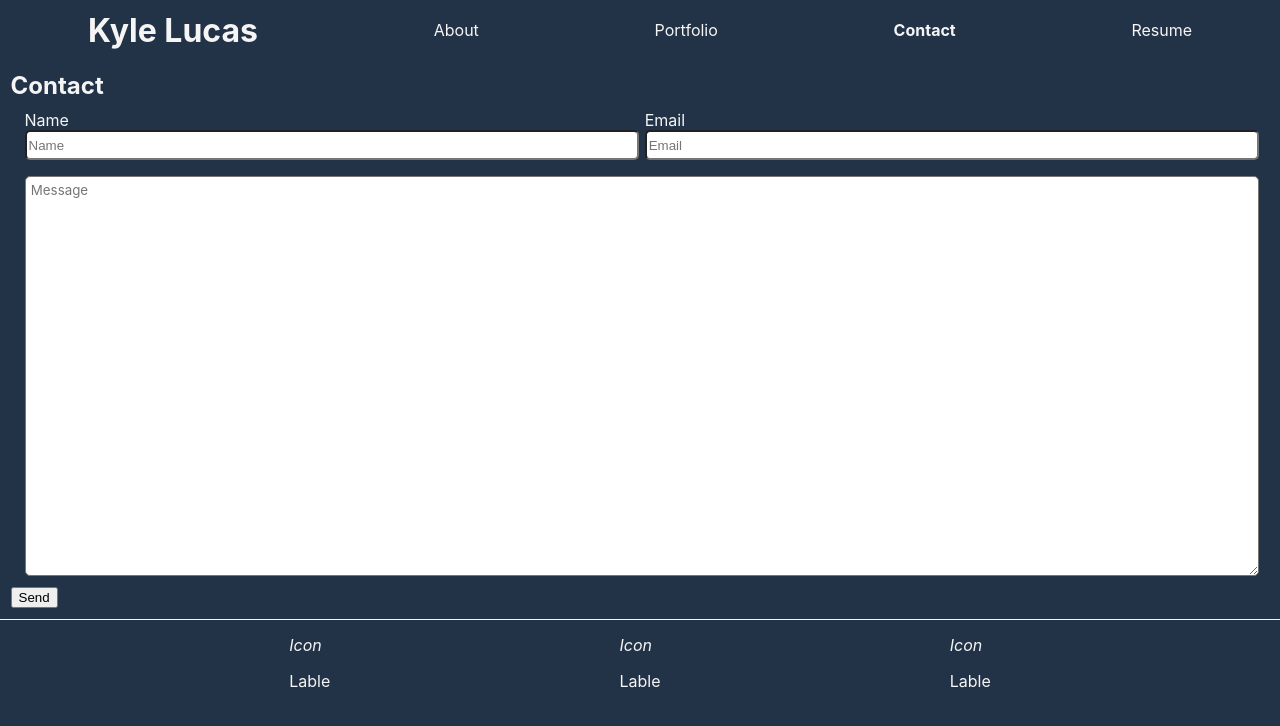
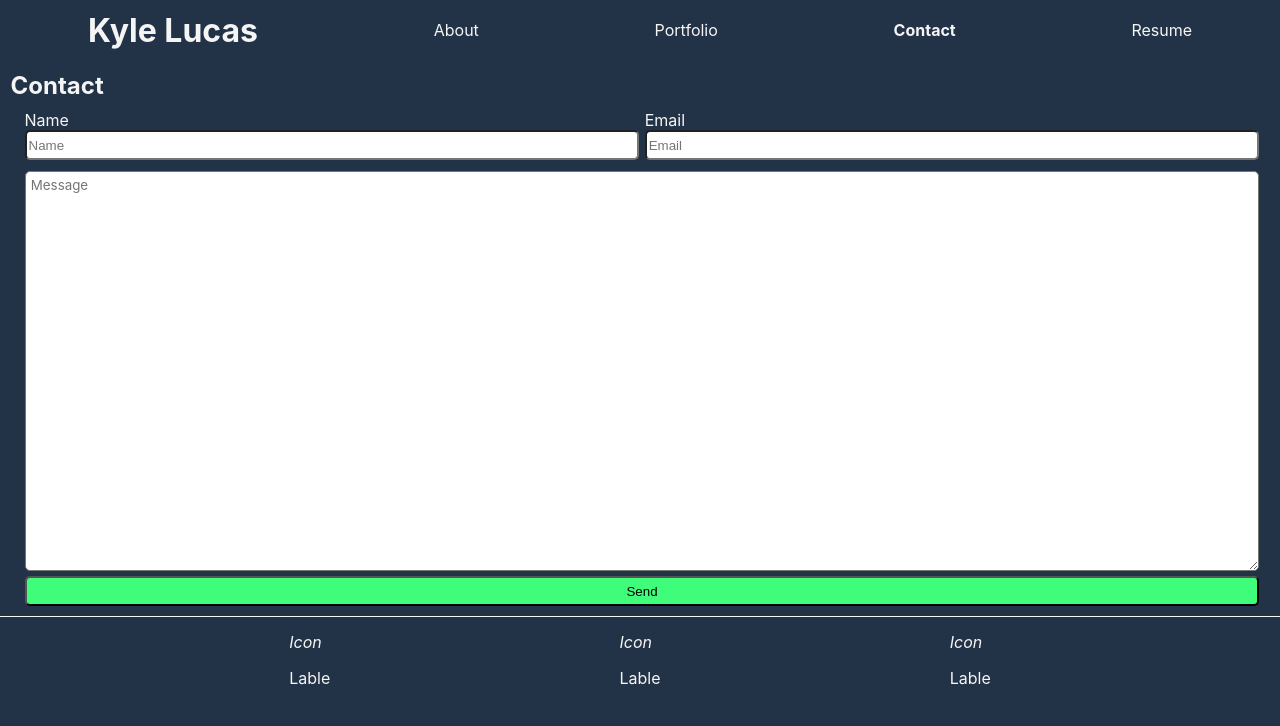
Before and after one commit to kwlucas/Portfolio-Kyle-Lucas, a React (Create React App) app in the folder client/: page / in a window 1280 px wide. Both pictures are taken after a click on the element "Contact". Shown: the top 726 px of the page. Built offline with nearby package versions, Linux system fonts and the light colour scheme.

Commit message:
Adjusted layout and style

```diff
--- a/client/src/App.css
+++ b/client/src/App.css
@@ -114,6 +114,7 @@ fieldset {
   border: none;
   width: 100%;
   display: flex;
+  padding-block-end: 0.325em;
 }
 
 fieldset>* {
@@ -143,6 +144,24 @@ fieldset textarea {
   font-family: inherit;
   min-height: 50px;
   height: 50vh;
+}
+
+form>div.buttonGroup{
+  width: 100%;
+  margin-inline-start: 2px;
+  margin-inline-end: 2px;
+  padding-inline-start: 0.75em;
+  padding-inline-end: 0.75em;
+}
+
+form div>button {
+  border-radius: 5px;
+  padding: 0.33rem;
+  width: 100%;
+}
+
+form button[type=submit]{
+  background-color: #3FFC7B;
 }
 
 iframe {
```
